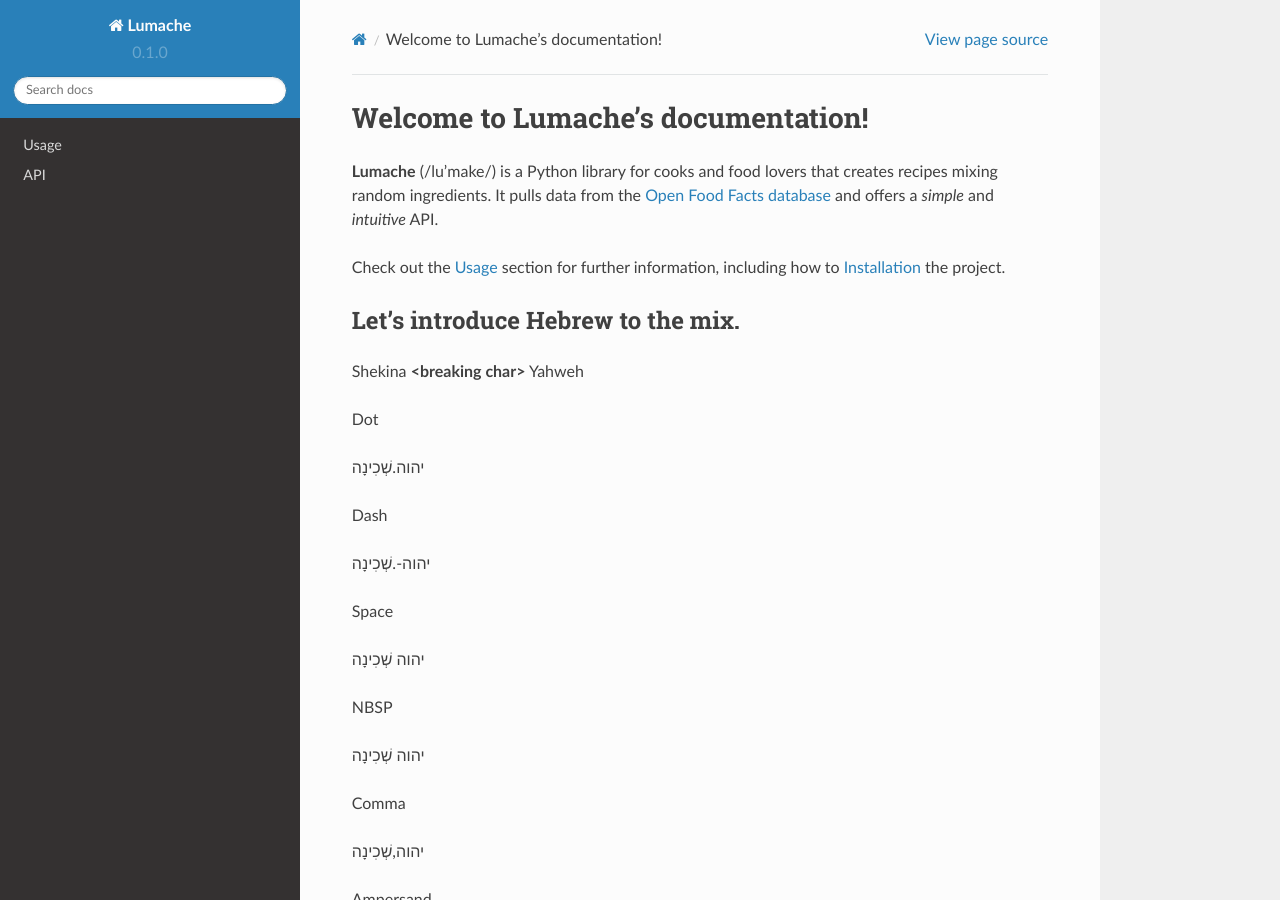
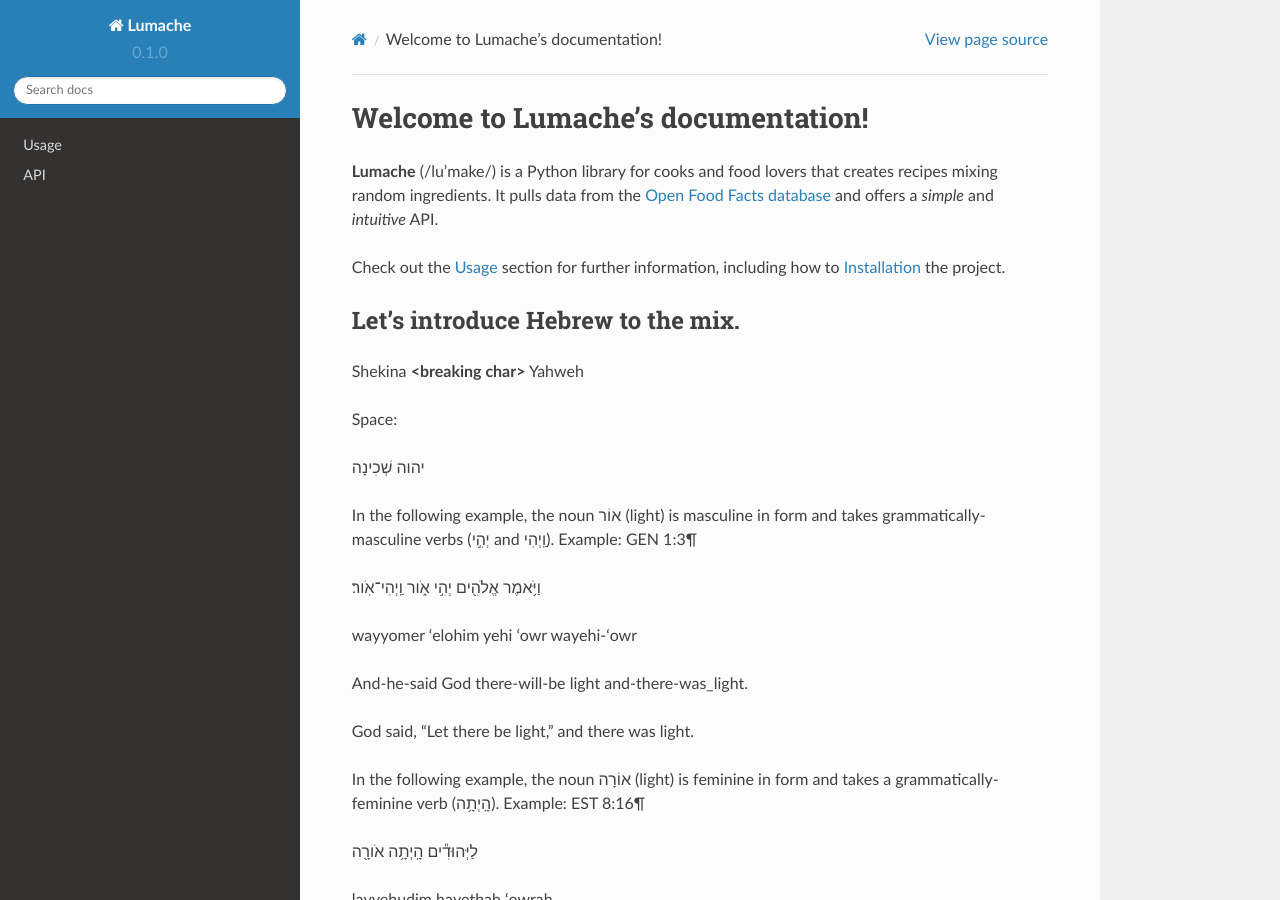
Before and after one commit to yakob-aleksandrovich/rtd-tutorial, a Sphinx documentation site: the page built from docs/source/index.rst, in a window 1280 px wide and 900 px high. Built offline with Sphinx 7.4.7 and the Read the Docs theme 2.0.0, drawn with Linux system fonts in a browser that asks for light colours.

Commit message:
Back to normal, a bit

```diff
--- a/docs/source/index.rst
+++ b/docs/source/index.rst
@@ -14,29 +14,9 @@
 
 Shekina **<breaking char>** Yahweh
 
-Dot
-
-יהוה.שְׁכִינָה
-
-Dash
-
-יהוה-.שְׁכִינָה
-
-Space
+Space:
 
 יהוה שְׁכִינָה
-
-NBSP
-
-יהוה שְׁכִינָה
-
-Comma
-
-יהוה,שְׁכִינָה
-
-Ampersand
-
-יהוה&שְׁכִינָה
 
 In the following example, the noun אוֹר (light) is masculine in form and takes grammatically-masculine verbs (יְהִ֣י and וַֽיְהִי).
 Example: GEN 1:3¶
```
